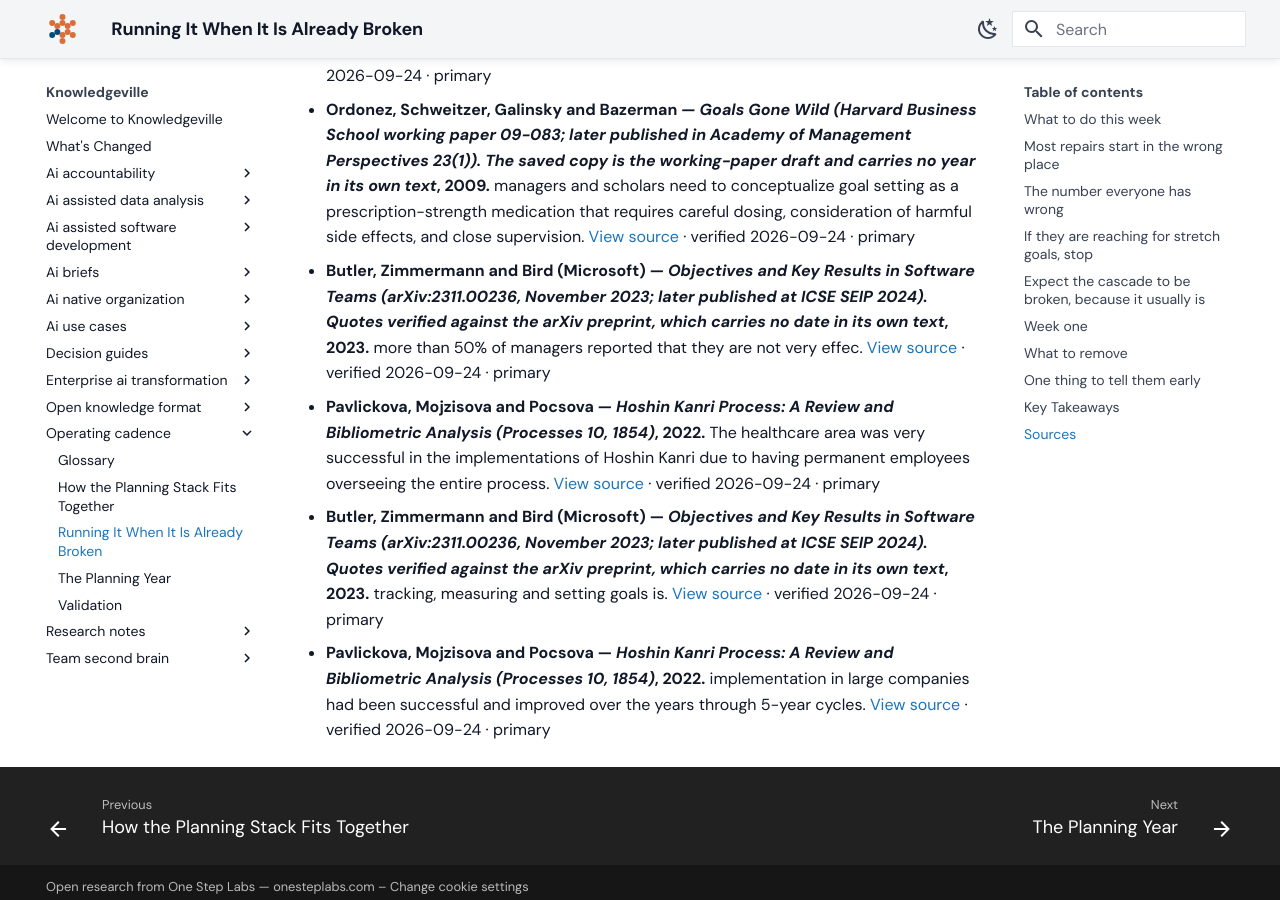
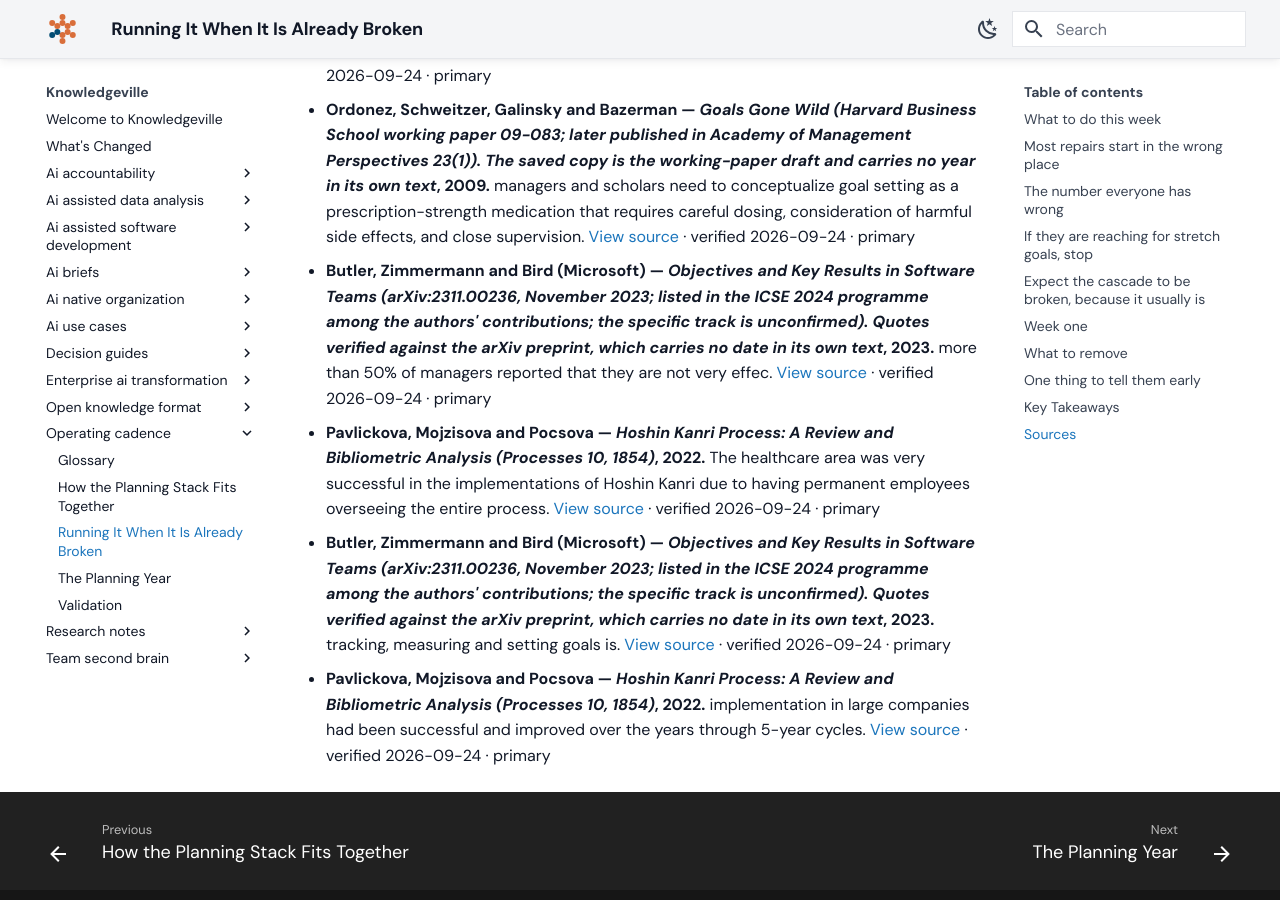
Before and after one commit to grandaha/knowledgeville, an MkDocs documentation site: the page built from published/operating-cadence/running-it-when-its-broken.md, in a window 1280 px wide and 900 px high, scrolled down 5152 px. Built offline with MkDocs 1.6.1 and Material for MkDocs 9.7.7, drawn with Linux system fonts in a browser that asks for light colours; some web fonts are replaced.

Commit message:
Publish: sync content from workspace

```diff
--- a/published/operating-cadence/running-it-when-its-broken.md
+++ b/published/operating-cadence/running-it-when-its-broken.md
@@ -160,7 +160,7 @@ The same review found the most serious problems in smaller organizations. It cre
 - **Sitkin, See, Miller, Lawless and Carton — *The Paradox of Stretch Goals (Academy of Management Review 36(3))*, 2011.** nonzero (typically, 10 percent) probability of at. [View source](https://journals.aom.org/doi/abs/10.5465/amr.2008.0038){#ev-sitkin-2011-attainment-probabilities} · verified 2026-09-24 · primary
 - **Sitkin, See, Miller, Lawless and Carton — *The Paradox of Stretch Goals (Academy of Management Review 36(3))*, 2011.** stretch goals are, paradoxically, most seductive for organizations that can least afford the risks associated with them. [View source](https://journals.aom.org/doi/abs/10.5465/amr.2008.0038){#ev-sitkin-2011-stretch-most-seductive} · verified 2026-09-24 · primary
 - **Ordonez, Schweitzer, Galinsky and Bazerman — *Goals Gone Wild (Harvard Business School working paper 09-083; later published in Academy of Management Perspectives 23(1)). The saved copy is the working-paper draft and carries no year in its own text*, 2009.** managers and scholars need to conceptualize goal setting as a prescription-strength medication that requires careful dosing, consideration of harmful side effects, and close supervision. [View source](https://www.hbs.edu/ris/Publication%20Files/09-083.pdf){#ev-ordonez-2009-prescription-strength-oc} · verified 2026-09-24 · primary
-- **Butler, Zimmermann and Bird (Microsoft) — *Objectives and Key Results in Software Teams (arXiv:2311.00236, November 2023; later published at ICSE SEIP 2024). Quotes verified against the arXiv preprint, which carries no date in its own text*, 2023.** more than 50% of managers reported that they are not very effec. [View source](https://arxiv.org/abs/2311.00236){#ev-butler-2023-middle-management-gap} · verified 2026-09-24 · primary
+- **Butler, Zimmermann and Bird (Microsoft) — *Objectives and Key Results in Software Teams (arXiv:2311.00236, November 2023; listed in the ICSE 2024 programme among the authors' contributions; the specific track is unconfirmed). Quotes verified against the arXiv preprint, which carries no date in its own text*, 2023.** more than 50% of managers reported that they are not very effec. [View source](https://arxiv.org/abs/2311.00236){#ev-butler-2023-middle-management-gap} · verified 2026-09-24 · primary
 - **Pavlickova, Mojzisova and Pocsova — *Hoshin Kanri Process: A Review and Bibliometric Analysis (Processes 10, 1854)*, 2022.** The healthcare area was very successful in the implementations of Hoshin Kanri due to having permanent employees overseeing the entire process. [View source](https://doi.org/10.3390/pr10091854){#ev-hoshin-review-2022-ownership-and-smes} · verified 2026-09-24 · primary
-- **Butler, Zimmermann and Bird (Microsoft) — *Objectives and Key Results in Software Teams (arXiv:2311.00236, November 2023; later published at ICSE SEIP 2024). Quotes verified against the arXiv preprint, which carries no date in its own text*, 2023.** tracking, measuring and setting goals is. [View source](https://arxiv.org/abs/2311.00236){#ev-butler-2023-hard-regardless-of-tools} · verified 2026-09-24 · primary
+- **Butler, Zimmermann and Bird (Microsoft) — *Objectives and Key Results in Software Teams (arXiv:2311.00236, November 2023; listed in the ICSE 2024 programme among the authors' contributions; the specific track is unconfirmed). Quotes verified against the arXiv preprint, which carries no date in its own text*, 2023.** tracking, measuring and setting goals is. [View source](https://arxiv.org/abs/2311.00236){#ev-butler-2023-hard-regardless-of-tools} · verified 2026-09-24 · primary
 - **Pavlickova, Mojzisova and Pocsova — *Hoshin Kanri Process: A Review and Bibliometric Analysis (Processes 10, 1854)*, 2022.** implementation in large companies had been successful and improved over the years through 5-year cycles. [View source](https://doi.org/10.3390/pr10091854){#ev-hoshin-review-2022-years-to-mature} · verified 2026-09-24 · primary
```
Also changed, not shown: published/enterprise-ai-transformation/log.md (+6 -0 lines), published/operating-cadence/log.md (+10 -0 lines), 3 other files.
